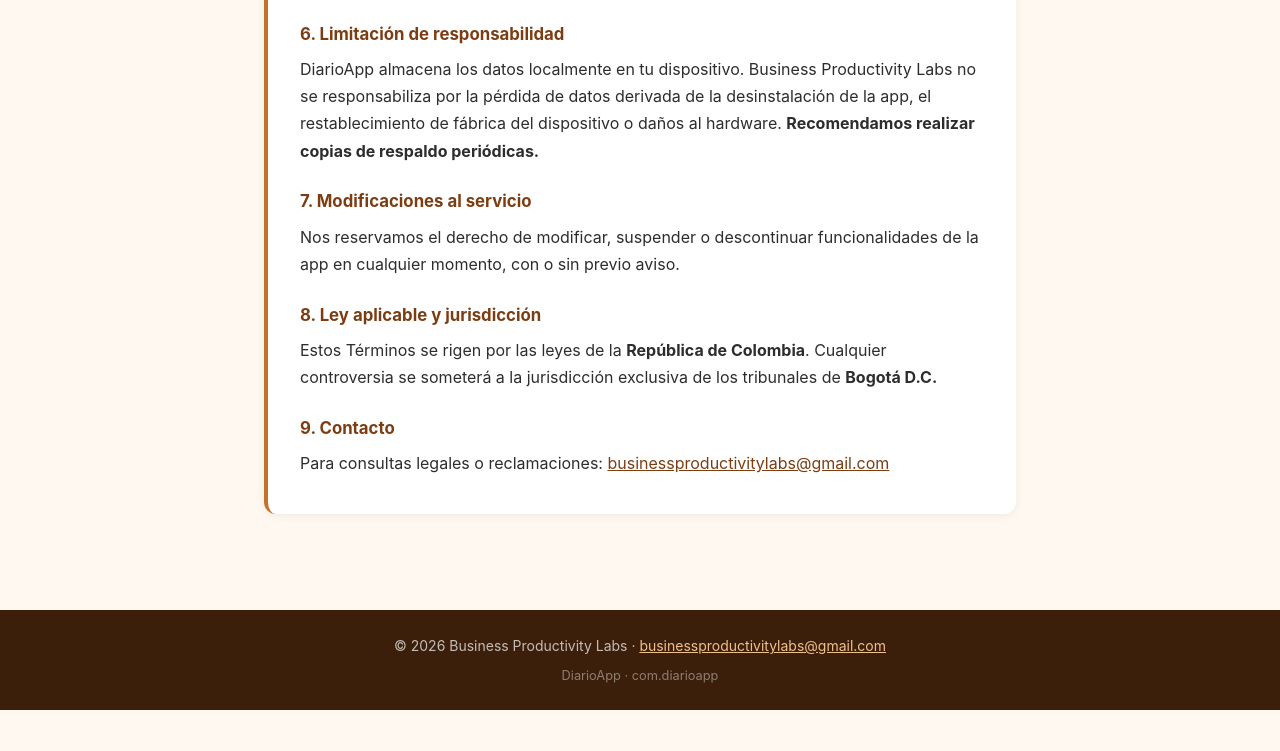
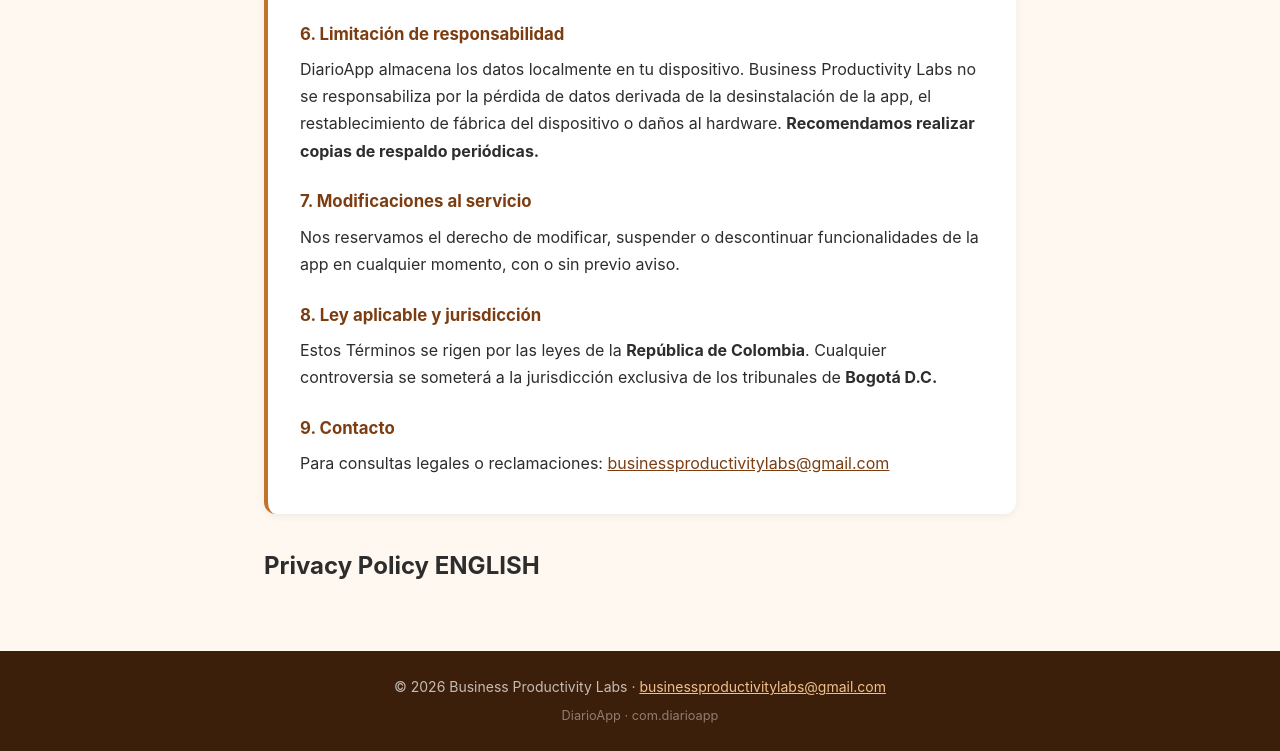
Before and after one commit to businessproductivitylabs-hash/diario-app-legal, a plain HTML site: page index.html in a window 1280 px wide. Shown: the part 3336-4087 px from the top of the page. Before the commit the page ends 4046 px from the top, so only its background shows below. Drawn offline with Linux system fonts and the light colour scheme.

Commit message:
Update index.html
language

```diff
--- a/index.html
+++ b/index.html
@@ -369,6 +369,7 @@
 
     </div><!-- /lang-es -->
 
+        <h2>Privacy Policy ENGLISH</h2>
 
     <!-- ══════════════════════════════════════════════
          ENGLISH
```
